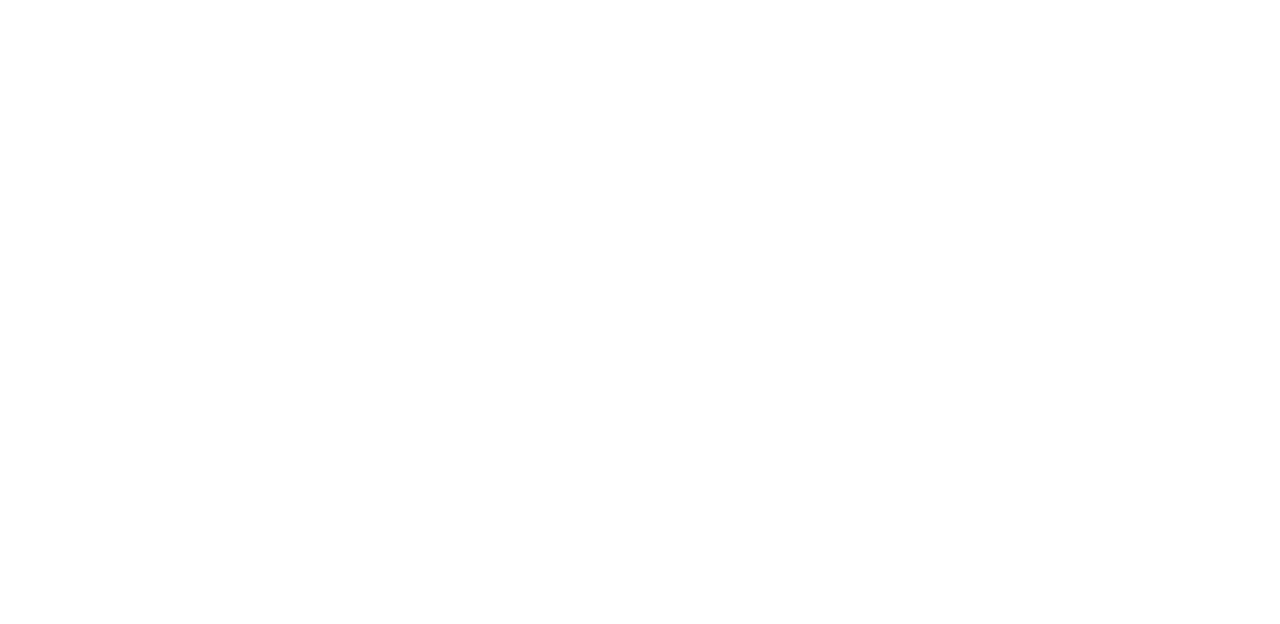
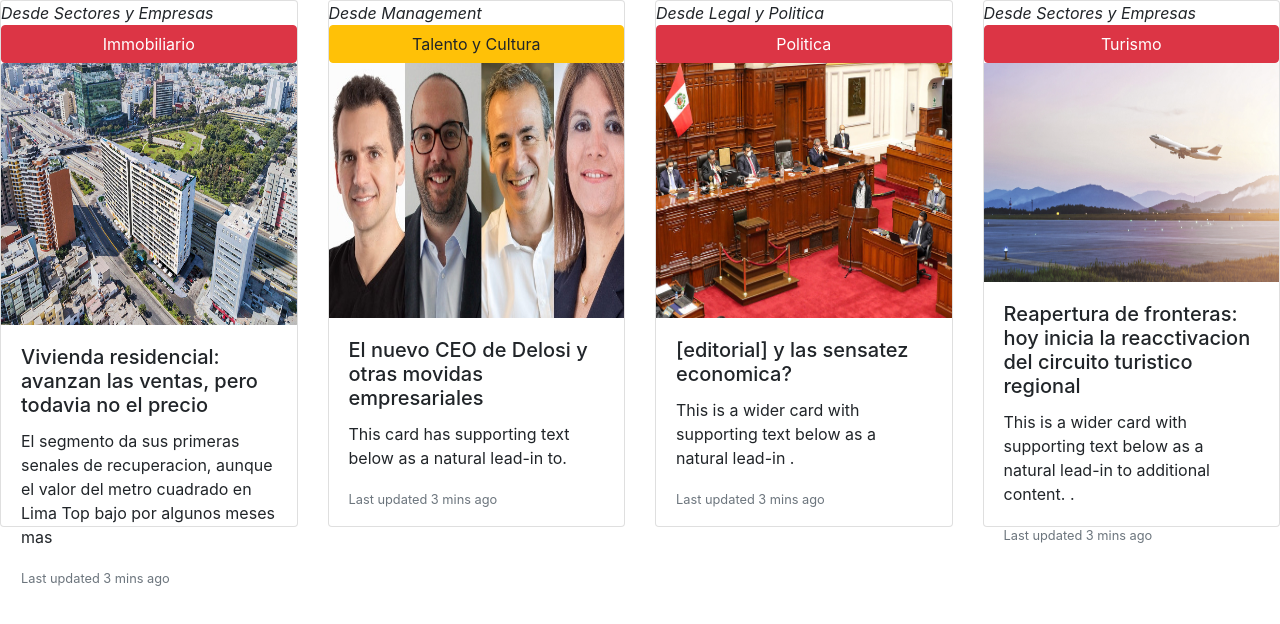
Before and after one commit to karina250/karina250.github.io, a plain HTML site: page Practicanoviembre/salazar.html in a window 1280 px wide. Drawn offline with nearby package versions, Linux system fonts and the light colour scheme; files that its build step writes are made by us from their sources.

Commit message:
segundoAvance commit

```diff
--- a/Practicanoviembre/salazar.html
+++ b/Practicanoviembre/salazar.html
@@ -5,10 +5,64 @@
     <meta charset="UTF-8">
     <meta name="viewport" content="width=device-width, initial-scale=1.0">
     <title>Document</title>
-    <link rel="stylesheet" href="Practicanoviembre/salazar.css">
+    <link rel="stylesheet" href="style/salazar.css">
+    <link rel="stylesheet" href="https://stackpath.bootstrapcdn.com/bootstrap/4.5.2/css/bootstrap.min.css" integrity="sha384-JcKb8q3iqJ61gNV9KGb8thSsNjpSL0n8PARn9HuZOnIxN0hoP+VmmDGMN5t9UJ0Z" crossorigin="anonymous">
 </head>
 
 <body>
+    <div>
+        <div class="card-deck">
+            <div class="card">
+                <i>Desde
+                    <i>Sectores y Empresas</i>
+                </i>
+                <button type="button" class="btn btn-danger">Immobiliario</button>
+                <img height="50%" width="100%" src="images/inmobiliario.jpg" class="card-img-top" alt="...">
+                <div class="card-body">
+                    <h5 class="card-title">Vivienda residencial: avanzan las ventas, pero todavia no el precio</h5>
+                    <p class="card-text">El segmento da sus primeras senales de recuperacion, aunque el valor del metro cuadrado en Lima Top bajo por algunos meses mas</p>
+                    <p class="card-text"><small class="text-muted">Last updated 3 mins ago</small></p>
+                </div>
+            </div>
+            <div class="card">
+                <i>Desde
+                    <i>Management</i>
+                </i>
+                <button type="button" class="btn btn-warning">Talento y Cultura</button>
+                <img height="50%" width="100%" src="images/talento y cultura.jpg" class="" alt="...">
+                <div class="card-body">
+                    <h5 class="card-title">El nuevo CEO de Delosi y otras movidas empresariales</h5>
+                    <p class="card-text">This card has supporting text below as a natural lead-in to.</p>
+                    <p class="card-text"><small class="text-muted">Last updated 3 mins ago</small></p>
+                </div>
+            </div>
+            <div class="card">
+                <i>Desde
+                    <i>Legal y Politica</i>
+                </i>
+                <button type="button" class="btn btn-danger">Politica</button>
+                <img height="50%" width="100%" src="images/politica.jpg" class="" alt="...">
+                <div class="card-body">
+                    <h5 class="card-title">[editorial] y las sensatez economica?</h5>
+                    <p class="card-text">This is a wider card with supporting text below as a natural lead-in .</p>
+                    <p class="card-text"><small class="text-muted">Last updated 3 mins ago</small></p>
+                </div>
+
+            </div>
+            <div class="card">
+                <i>Desde
+                    <i>Sectores y Empresas</i>
+                </i>
+                <button type="button" class="btn btn-danger">Turismo</button>
+                <img height="50%" width="100%" src="images/turismo.jpg" class="" alt="...">
+                <div class="card-body">
+                    <h5 class="card-title">Reapertura de fronteras: hoy inicia la reacctivacion del circuito turistico regional</h5>
+                    <p class="card-text">This is a wider card with supporting text below as a natural lead-in to additional content. .</p>
+                    <p class="card-text"><small class="text-muted">Last updated 3 mins ago</small></p>
+                </div>
+            </div>
+        </div>
+
 
 </body>
 
--- a/Practicanoviembre/style/salazar.css
+++ b/Practicanoviembre/style/salazar.css
@@ -0,0 +1 @@
+.card {}
```
